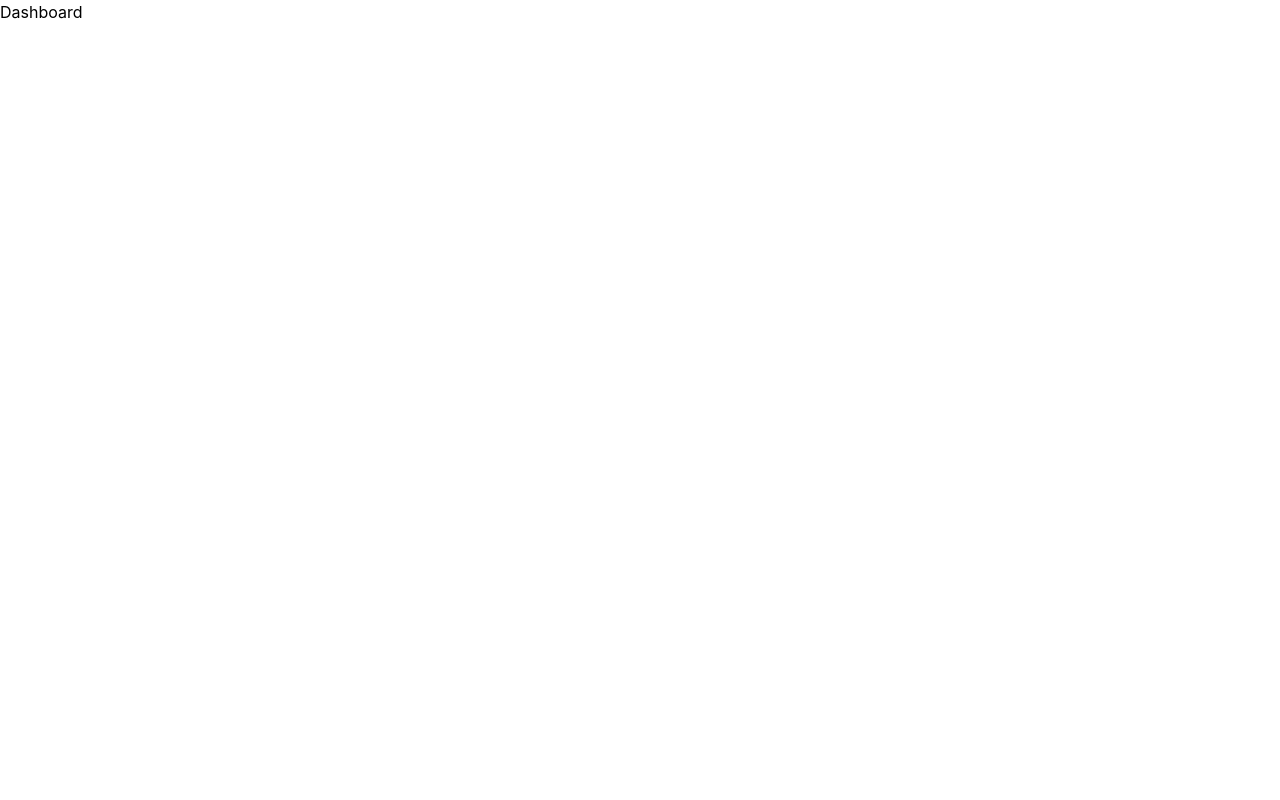
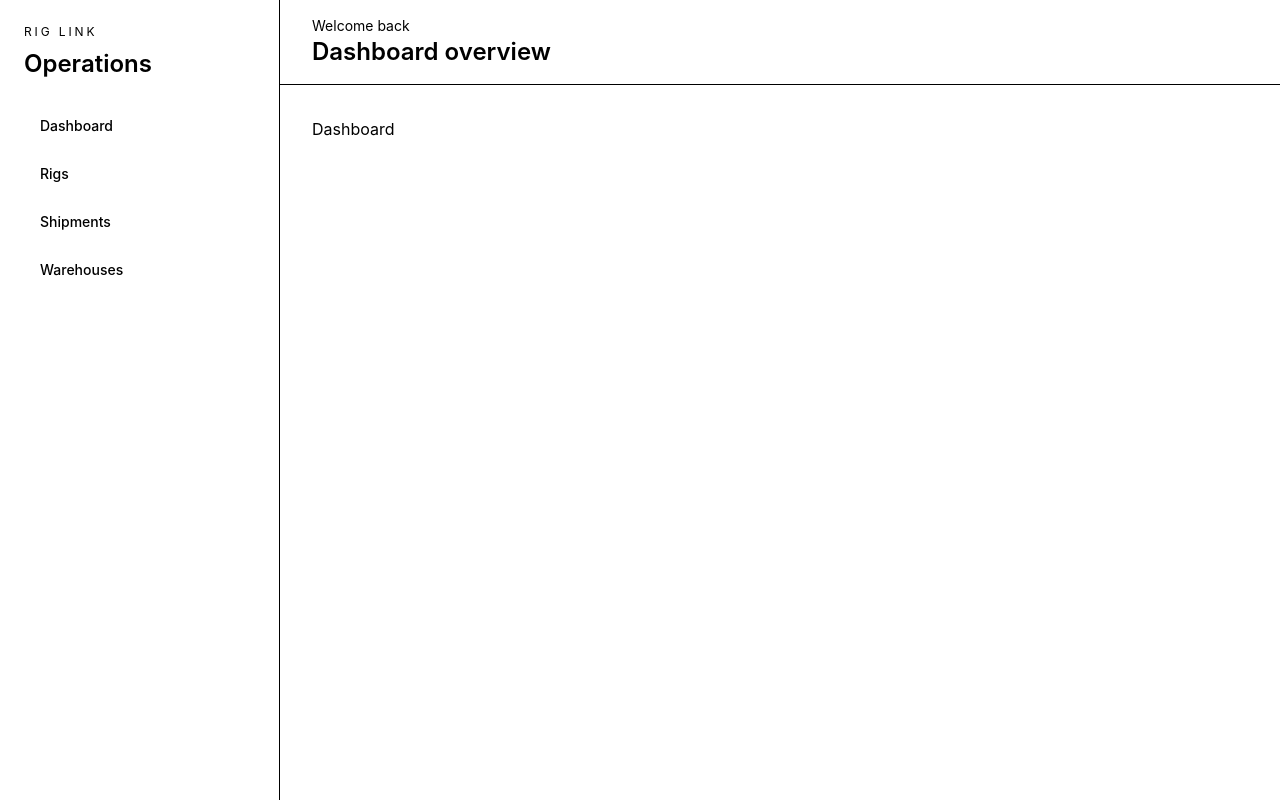
Before and after one commit to MaksymKostiukEpam/rig-link, a React (Vite) app: page / in a window 1280 px wide. Built offline with nearby package versions, Linux system fonts and the light colour scheme.

Commit message:
feat: create application shell

```diff
--- a/src/app/router/index.tsx
+++ b/src/app/router/index.tsx
@@ -1,4 +1,5 @@
 import { createBrowserRouter } from "react-router-dom";
+import AppLayout from "../../components/layout/app-layout";
 import DashboardPage from "../../features/dashboard/page";
 import RigsPage from "../../features/rigs/page";
 import ShipmentsPage from "../../features/shipments/page";
@@ -7,19 +8,13 @@ import WarehousesPage from "../../features/warehouses/page";
 const router = createBrowserRouter([
   {
     path: "/",
-    element: <DashboardPage />,
-  },
-  {
-    path: "/rigs",
-    element: <RigsPage />,
-  },
-  {
-    path: "/shipments",
-    element: <ShipmentsPage />,
-  },
-  {
-    path: "/warehouses",
-    element: <WarehousesPage />,
+    element: <AppLayout />,
+    children: [
+      { index: true, element: <DashboardPage /> },
+      { path: "rigs", element: <RigsPage /> },
+      { path: "shipments", element: <ShipmentsPage /> },
+      { path: "warehouses", element: <WarehousesPage /> },
+    ],
   },
 ]);
 
--- /dev/null
+++ b/src/components/layout/app-layout.tsx
@@ -0,0 +1,22 @@
+import { Outlet } from "react-router-dom";
+import Header from "./header";
+import Sidebar from "./sidebar";
+
+export default function AppLayout() {
+  return (
+    <div className="min-h-screen bg-background text-foreground">
+      <div className="flex min-h-screen flex-col md:flex-row">
+        <Sidebar />
+
+        <div className="flex min-h-screen flex-1 flex-col">
+          <Header />
+          <main className="flex-1 p-6 md:p-8">
+            <div className="mx-auto flex min-h-full w-full max-w-7xl flex-col gap-6">
+              <Outlet />
+            </div>
+          </main>
+        </div>
+      </div>
+    </div>
+  );
+}
--- /dev/null
+++ b/src/components/layout/header.tsx
@@ -0,0 +1,14 @@
+export default function Header() {
+  return (
+    <header className="sticky top-0 z-10 border-b border-border bg-background/95 px-6 py-4 backdrop-blur-lg md:px-8">
+      <div className="flex flex-col gap-2 md:flex-row md:items-center md:justify-between">
+        <div>
+          <p className="text-sm text-muted-foreground">Welcome back</p>
+          <h2 className="text-2xl font-semibold text-foreground">
+            Dashboard overview
+          </h2>
+        </div>
+      </div>
+    </header>
+  );
+}
--- /dev/null
+++ b/src/components/layout/sidebar.tsx
@@ -0,0 +1,40 @@
+import { NavLink } from "react-router-dom";
+
+const links = [
+  { title: "Dashboard", path: "/" },
+  { title: "Rigs", path: "/rigs" },
+  { title: "Shipments", path: "/shipments" },
+  { title: "Warehouses", path: "/warehouses" },
+];
+
+export default function Sidebar() {
+  return (
+    <aside className="hidden min-h-screen w-full max-w-[280px] shrink-0 flex-col gap-6 border-r border-border bg-sidebar p-6 text-sidebar-foreground md:flex">
+      <div className="space-y-2">
+        <p className="text-xs uppercase tracking-[0.24em] text-muted-foreground">
+          Rig Link
+        </p>
+        <h1 className="text-2xl font-semibold text-foreground">Operations</h1>
+      </div>
+
+      <nav className="flex flex-col gap-1">
+        {links.map((item) => (
+          <NavLink
+            key={item.path}
+            to={item.path}
+            end={item.path === "/"}
+            className={({ isActive }) =>
+              `rounded-xl px-4 py-3 text-sm font-medium transition ${
+                isActive
+                  ? "bg-accent text-accent-foreground"
+                  : "text-foreground/80 hover:bg-muted hover:text-foreground"
+              }`
+            }
+          >
+            {item.title}
+          </NavLink>
+        ))}
+      </nav>
+    </aside>
+  );
+}
```
